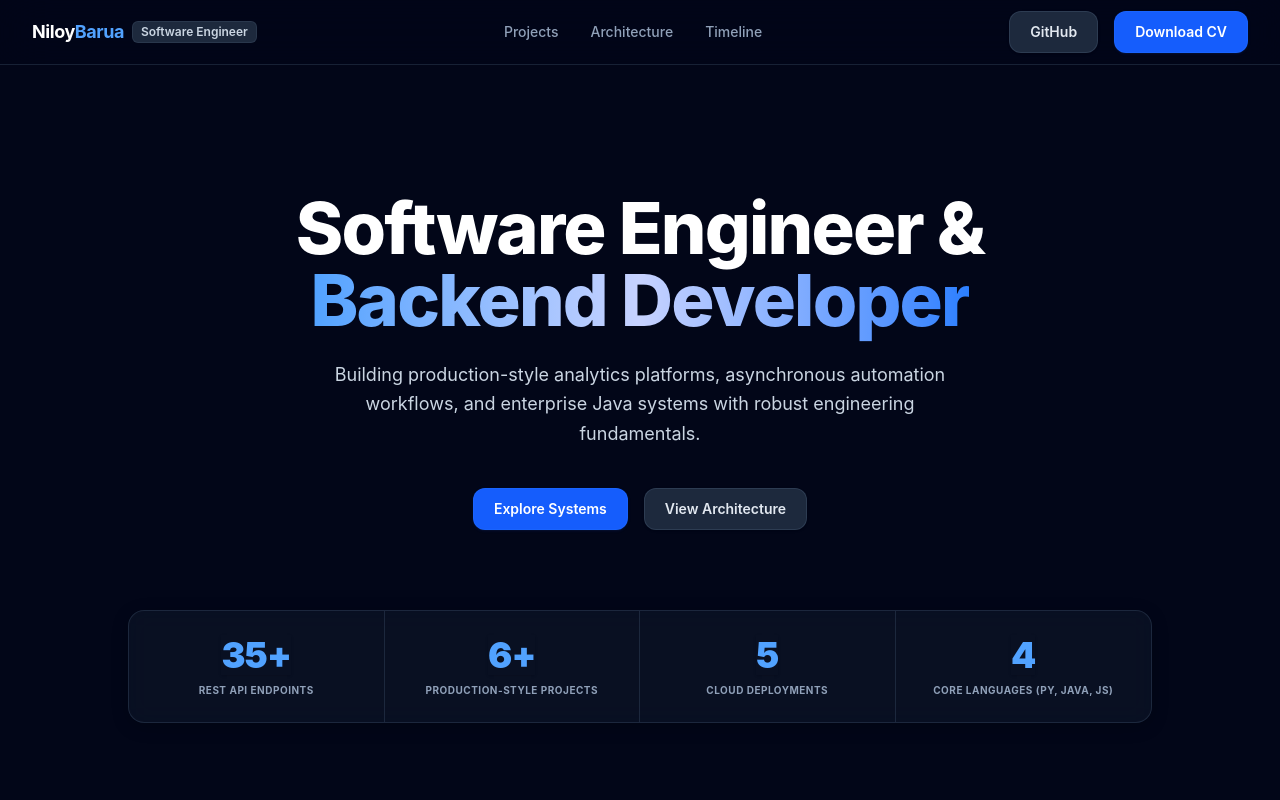
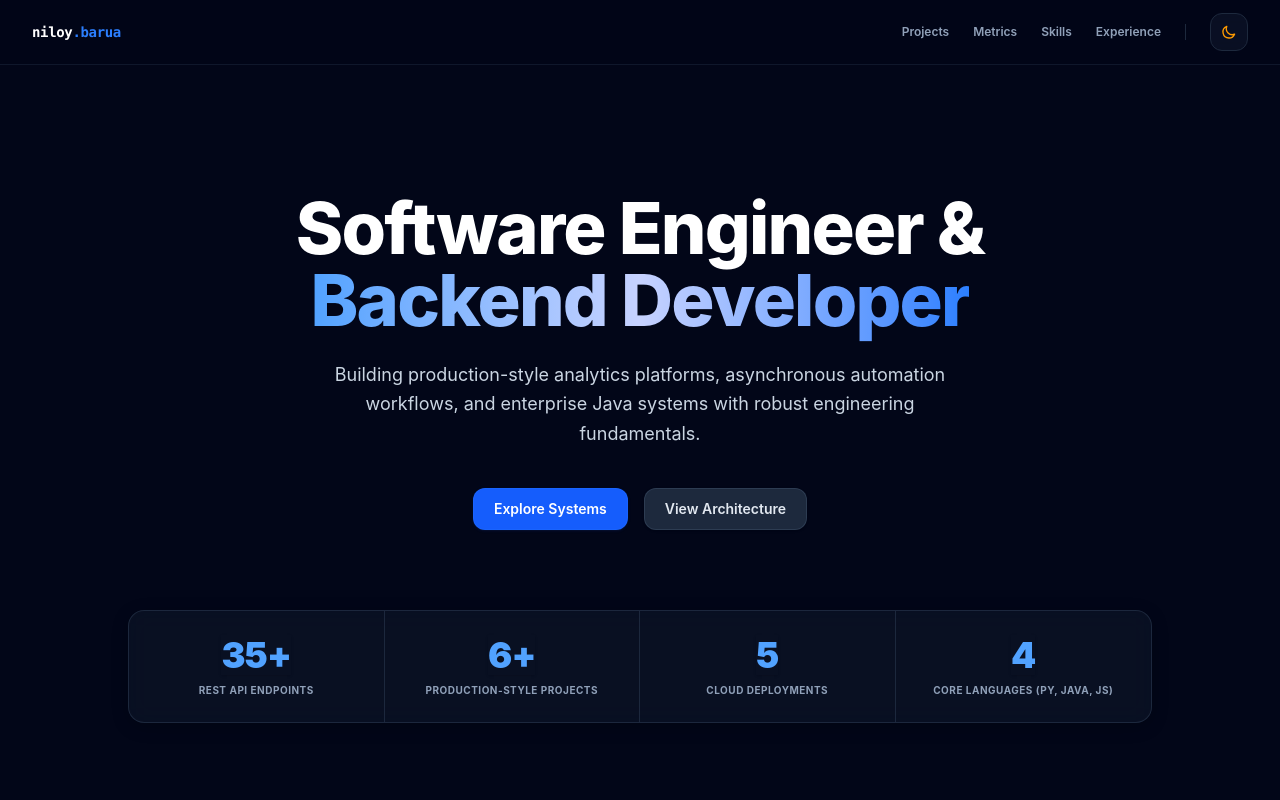
Before and after one commit to nestorNiloy/portfolio, a React app: page / in a window 1280 px wide. Shown: the top 800 px of the page. Built offline with nearby package versions, Linux system fonts and the light colour scheme; the HTML template or start-up script is replaced by a standard one.

Commit message:
feat: embed reactive theme switcher element directly into navbar menu flow

```diff
--- a/src/components/Navbar.jsx
+++ b/src/components/Navbar.jsx
@@ -1,51 +1,49 @@
 // src/components/Navbar.jsx
 import React from 'react';
-import Button from './Button';
+import ThemeToggle from './ThemeToggle';
 
 export default function Navbar() {
-  const navLinks = [
-    { label: 'Projects', href: '#projects' },
-    { label: 'Architecture', href: '#architecture' },
-    { label: 'Timeline', href: '#timeline' },
-  ];
+  return (
+    <nav className="fixed top-0 left-0 right-0 z-50 border-b border-slate-900 bg-slate-950/80 backdrop-blur-md">
+      <div className="max-w-7xl mx-auto px-4 sm:px-6 lg:px-8 h-16 flex items-center justify-between">
+        {/* Branding Logo */}
+        <span className="font-mono text-sm font-bold tracking-tight text-white select-none">
+          niloy<span className="text-blue-500">.barua</span>
+        </span>
 
-  return (
-    <nav className="fixed top-0 left-0 right-0 z-50 border-b border-slate-800/80 bg-slate-950/75 backdrop-blur-xl">
-      <div className="mx-auto flex max-w-7xl h-16 items-center justify-between px-4 sm:px-6 lg:px-8">
+        {/* Navigation Elements */}
+        <div className="flex items-center gap-6">
+          <a
+            href="#projects"
+            className="text-xs font-semibold text-slate-400 hover:text-white transition-colors duration-200"
+          >
+            Projects
+          </a>
+          <a
+            href="#architecture"
+            className="text-xs font-semibold text-slate-400 hover:text-white transition-colors duration-200"
+          >
+            Metrics
+          </a>
+          <a
+            href="#skills"
+            className="text-xs font-semibold text-slate-400 hover:text-white transition-colors duration-200"
+          >
+            Skills
+          </a>
+          <a
+            href="#experience"
+            className="text-xs font-semibold text-slate-400 hover:text-white transition-colors duration-200"
+          >
+            Experience
+          </a>
 
-        {/* Logo / Branding */}
-        <div className="flex items-center gap-2">
-          <span className="text-lg font-bold tracking-tight text-white">
-            Niloy<span className="text-blue-400">Barua</span>
-          </span>
-          <span className="rounded-md bg-slate-800 border border-slate-700/60 px-2 py-0.5 text-xs font-semibold text-slate-300">
-            Software Engineer
-          </span>
+          {/* Divider line before action toggle */}
+          <span className="h-4 w-[1px] bg-slate-800" aria-hidden="true" />
+
+          {/* Embedded Theme Controller Button */}
+          <ThemeToggle />
         </div>
-
-        {/* Navigation Links */}
-        <div className="hidden md:flex items-center gap-8">
-          {navLinks.map((link) => (
-            <a
-              key={link.label}
-              href={link.href}
-              className="text-sm font-medium text-slate-400 transition-colors hover:text-white"
-            >
-              {link.label}
-            </a>
-          ))}
-        </div>
-
-        {/* Action Button */}
-        <div className="flex items-center gap-4">
-          <Button variant="secondary" onClick={() => window.open('https://github.com/nestorNiloy', '_blank')}>
-            GitHub
-          </Button>
-          <Button variant="primary">
-            Download CV
-          </Button>
-        </div>
-
       </div>
     </nav>
   );
```
